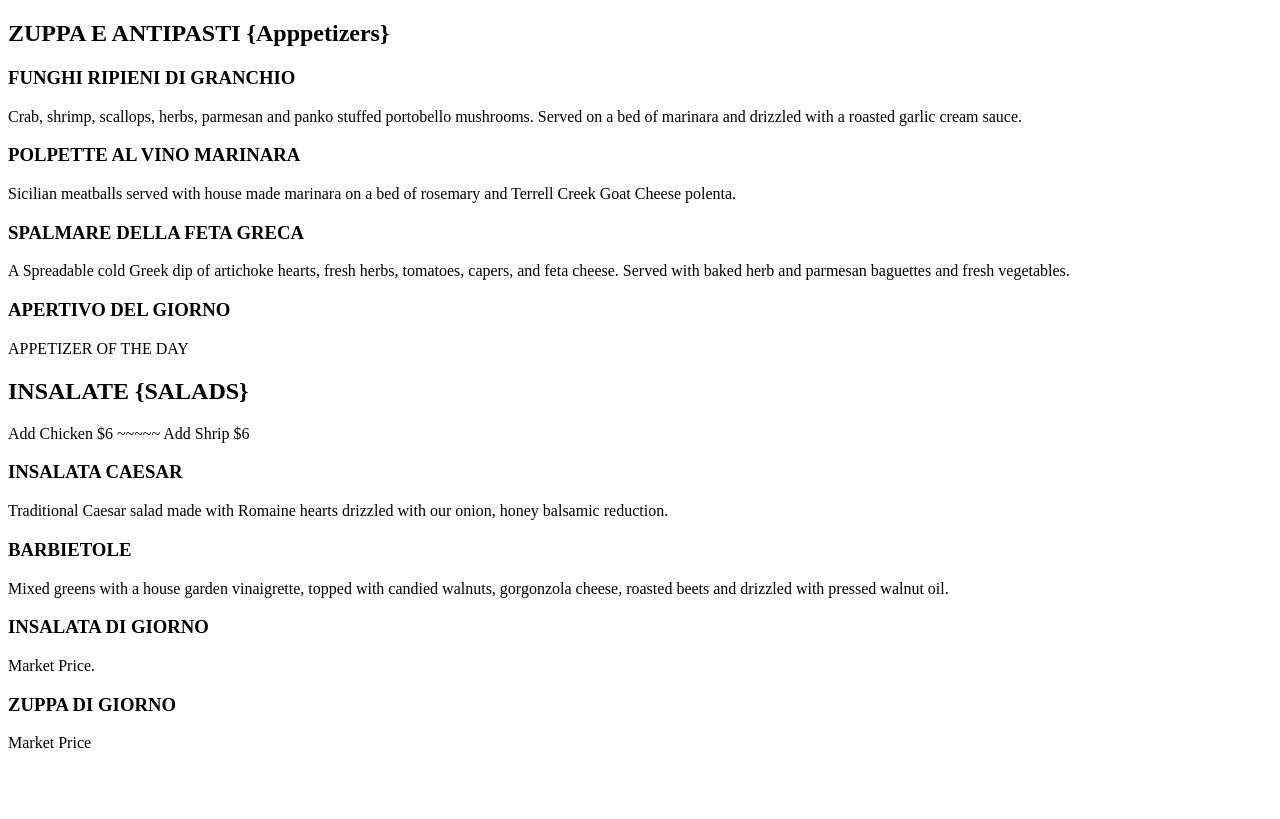
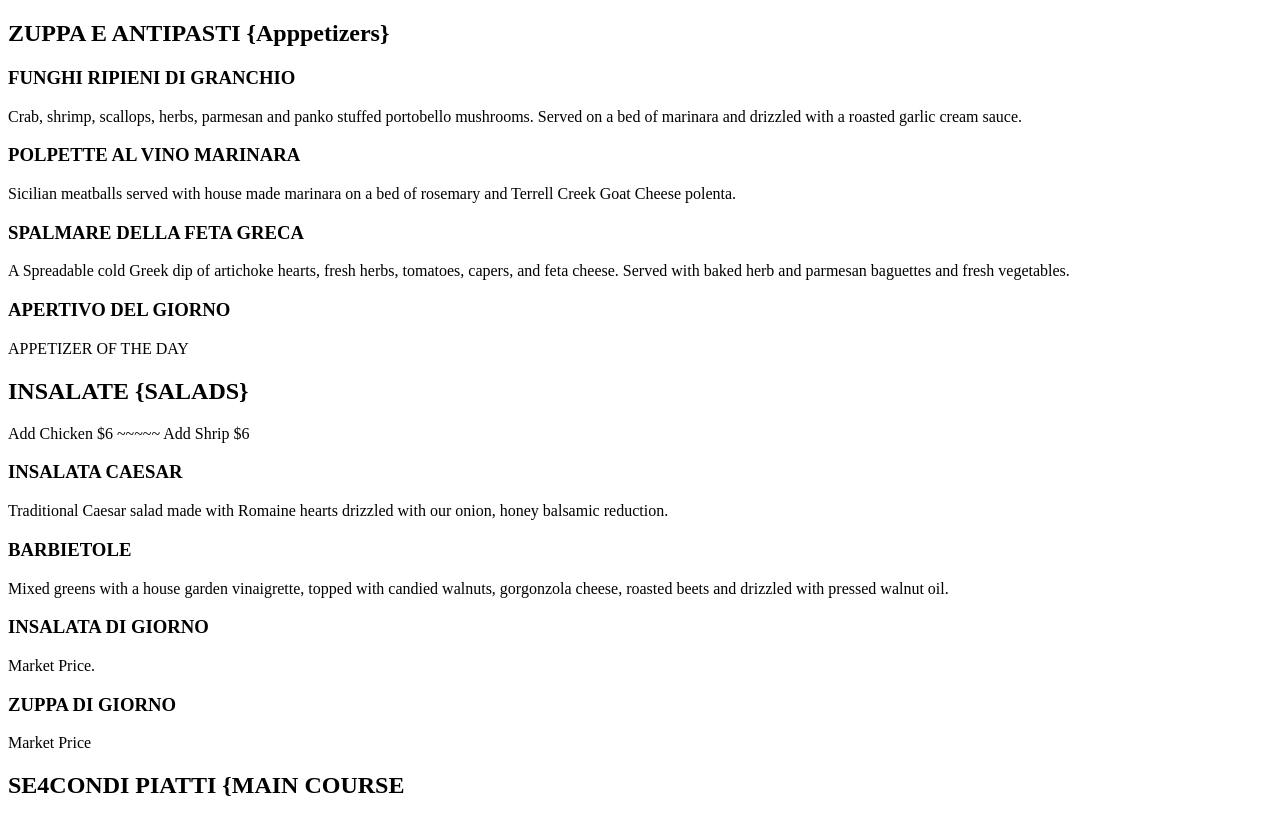
Before and after one commit to AaronMihalevich/Group_ARM_IS_NB, a plain HTML site: page menu.html in a window 1280 px wide. Drawn offline with Linux system fonts and the light colour scheme.

Commit message:
menu.html
adding menu.html page

```diff
--- a/menu.html
+++ b/menu.html
@@ -28,5 +28,7 @@
     <p>Market Price.</p></div>
     <div><h3>ZUPPA DI GIORNO</h3>
     <p>Market Price</p></div>
+
+    <div><h2>SE4CONDI PIATTI {MAIN COURSE</h2></div>
 </body>
 </html>
```
Also changed, not shown: 1 other file.
